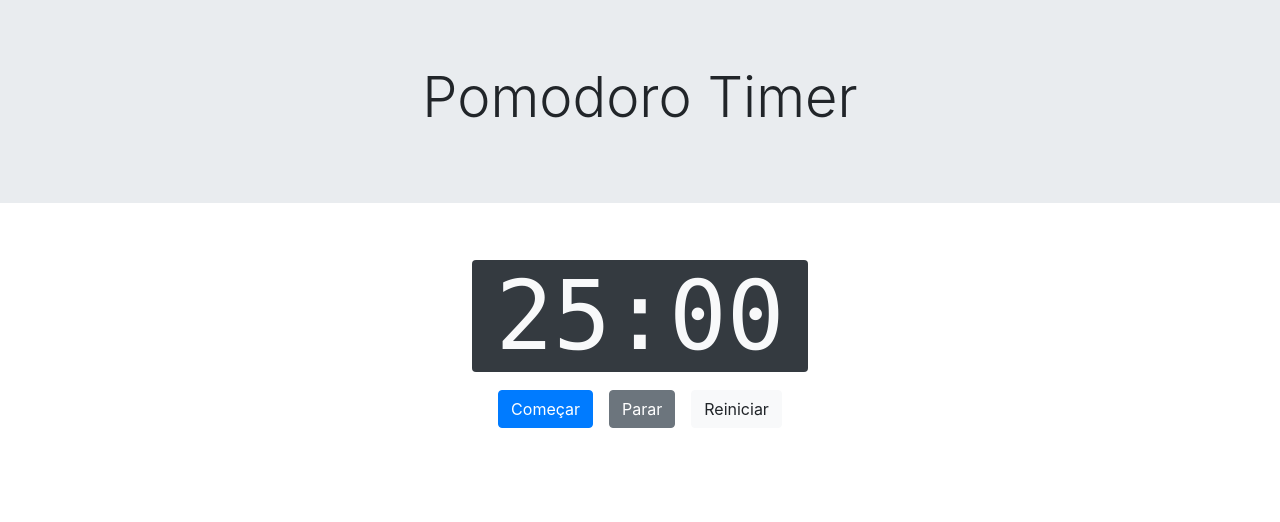
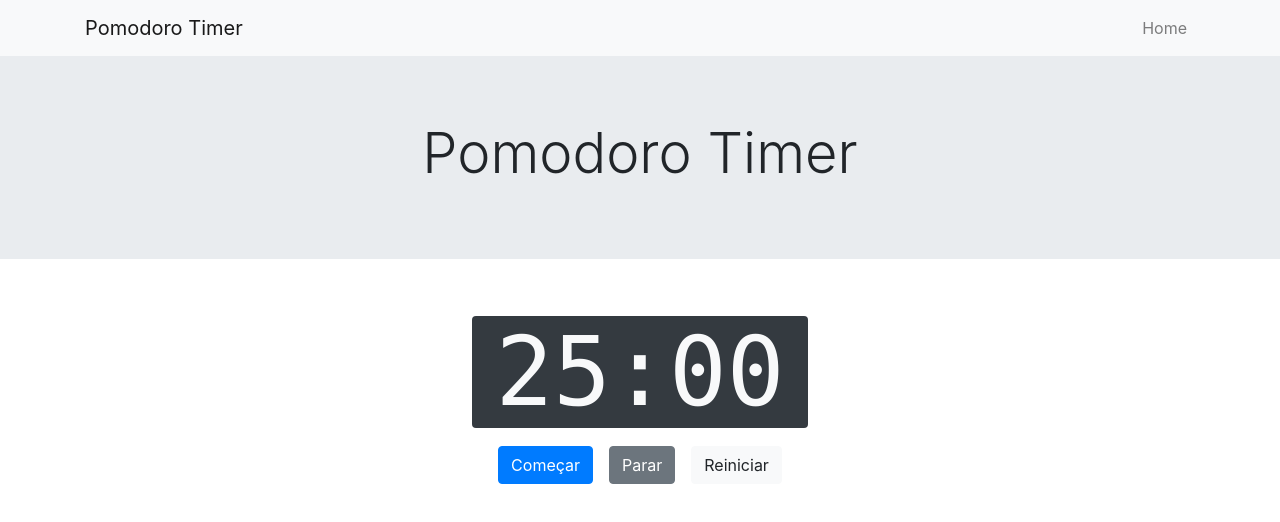
Before and after one commit to oidsjr/pomodoro, a Vue app: page /#/ in a window 1280 px wide. Shown: the top 522 px of the page. Built offline with nearby package versions, Linux system fonts and the light colour scheme.

Commit message:
Navbar created

```diff
--- a/src/App.vue
+++ b/src/App.vue
@@ -1,23 +1,31 @@
 <template>
   <div id="app">
+    <Navbar :siteTitle="siteTitle" menuName="menu-principal" />
     <div class="jumbotron jumbotron-fluid text-center">
       <div class="container">
-        <h1 class="display-4">Pomodoro Timer</h1>
+        <h1 class="display-4">{{ siteTitle }}</h1>
       </div>
     </div>
     <div class="container text-center">
-      <Clock v-bind:startTime="1500" />
+      <Clock :startTime="1500" />
     </div>
   </div>
 </template>
 
 <script>
+import Navbar from './components/Navbar/Navbar.vue';
 import Clock from './components/Clock/Clock.vue';
 
 export default {
   name: 'app',
   components: {
+    Navbar,
     Clock,
+  },
+  data() {
+    return {
+      siteTitle: 'Pomodoro Timer',
+    };
   },
 };
 </script>
--- /dev/null
+++ b/src/components/Navbar/Navbar.vue
@@ -0,0 +1,34 @@
+<template>
+  <nav class="navbar navbar-expand-md navbar-light bg-light">
+    <div class="container">
+      <a class="navbar-brand" href="/">{{ siteTitle }}</a>
+
+      <NavbarCollapse :menuName="menuName" :links="links" />
+    </div>
+  </nav>
+</template>
+
+<script>
+import NavbarCollapse from './NavbarCollapse.vue';
+
+export default {
+  name: 'Navbar',
+  components: {
+    NavbarCollapse,
+  },
+  props: {
+    siteTitle: String,
+    menuName: String,
+  },
+  data() {
+    return {
+      links: [
+        {
+          name: 'Home',
+          route: '/',
+        },
+      ],
+    };
+  },
+};
+</script>
--- /dev/null
+++ b/src/components/Navbar/NavbarCollapse.vue
@@ -0,0 +1,27 @@
+<template>
+  <div>
+    <button class="navbar-toggler d-lg-none" type="button"
+      data-toggle="collapse" :data-target="'#' + menuName"
+      :aria-controls="menuName"
+      aria-expanded="false" aria-label="Exibir/ocultar navegação">
+      <span class="navbar-toggler-icon"></span>
+    </button>
+    <div class="collapse navbar-collapse" :id="menuName">
+      <ul class="navbar-nav mr-auto mt-2 mt-lg-0">
+        <li class="nav-item" v-for="(link, index) in links" :key="index">
+          <a class="nav-link" :href="link.route">{{ link.name }}</a>
+        </li>
+      </ul>
+    </div>
+  </div>
+</template>
+
+<script>
+export default {
+  name: 'NavbarCollapse',
+  props: {
+    menuName: String,
+    links: Array,
+  },
+};
+</script>
```
